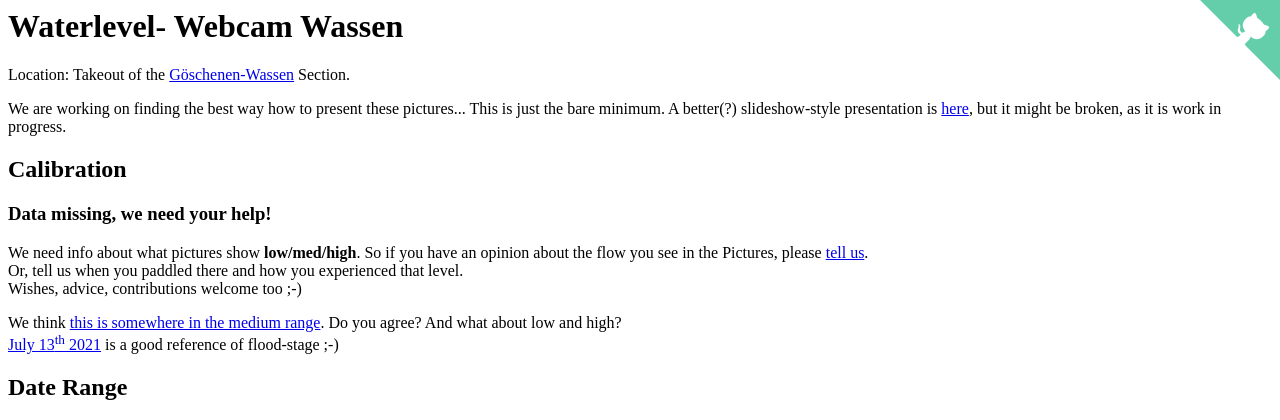
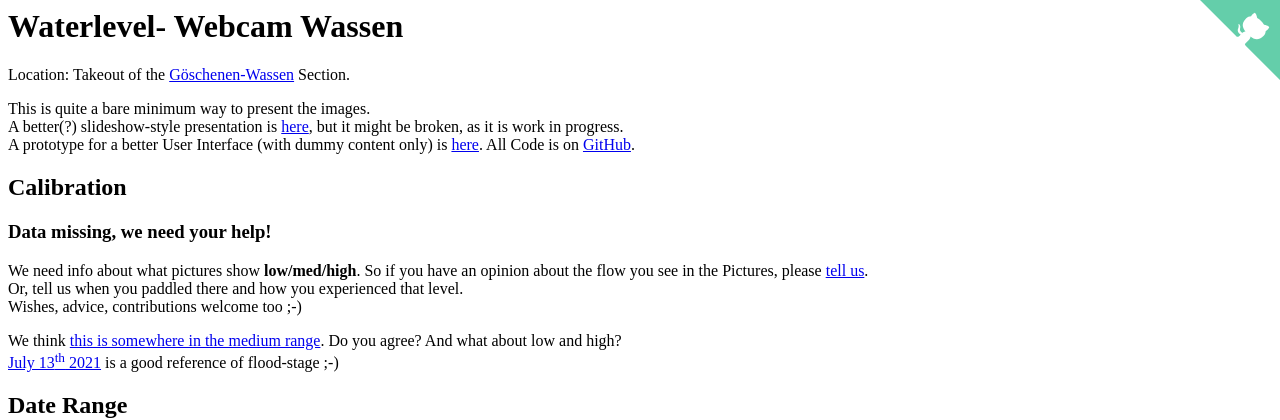
Before and after one commit to it4paddlers/river-photo-gauge, a PHP site: page /index.php in a window 1280 px wide. Shown: the top 420 px of the page. Run offline with PHP 8.4, Linux system fonts and the light colour scheme; data that the repository does not hold is empty.

Commit message:
Add link to react App

```diff
--- a/index.php
+++ b/index.php
@@ -121,7 +121,9 @@ $oldestRequested_date = date('Y-m-d\TH:i', $oldestRequested_ts);
   <body>
     <h1>Waterlevel- Webcam Wassen</h1>
     <p> Location: Takeout of the <a href="https://rivermap.org/map/#sprache=de&styled=1&zoom=14&lat=46.69075&lng=8.60010&inf=113">Göschenen-Wassen</a> Section.</p>
-    <p>We are working on finding the best way how to present these pictures... This is just the bare minimum. A better(?) slideshow-style presentation is <a href="hs-index2.php">here</a>, but it might be broken, as it is work in progress.</p>
+    <p>This is quite a bare minimum way to present the images. <br>
+A better(?) slideshow-style presentation is <a href="hs-index2.php">here</a>, but it might be broken, as it is work in progress.<br>
+A prototype for a better User Interface (with dummy content only) is <a href="app/build/">here</a>. All Code is on <a href="https://github.com/it4paddlers/river-photo-gauge">GitHub</a>.</p>
     <h2>Calibration</h2>
       <h3>Data missing, we need your help!</h3>
     <p>We need info about what pictures show <strong>low/med/high</strong>. So if you have an opinion about the flow you see in the Pictures, please <a href="mailto:toro@kanuschle.ch">tell us</a>.<br>
```
